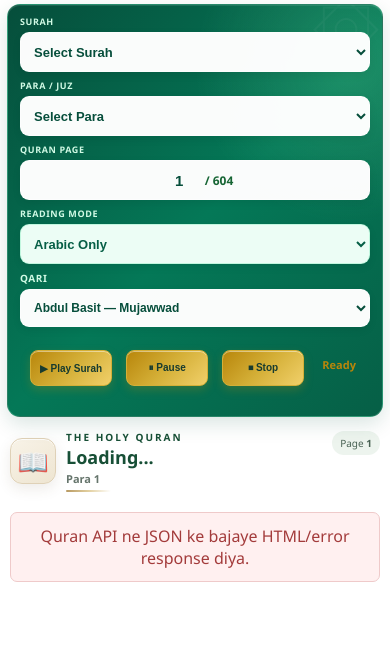
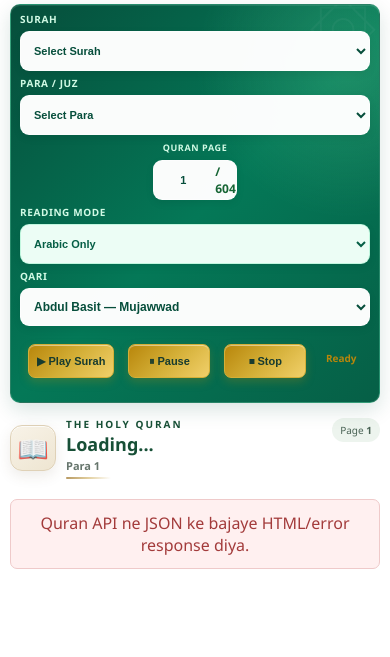
Before and after one commit to mw1438038-prog/quran_project, a Flask app: page /quran in a window 390 px wide. Shown: the top 657 px of the page. Run offline with Flask 3, Linux system fonts and the light colour scheme; data that the repository does not hold is empty; parts of the project's set-up code (start-up, migrations or seed data) failed here and were passed over; some web fonts are replaced.

Commit message:
Fix mobile audio buttons

```diff
--- a/static/css/quran.css
+++ b/static/css/quran.css
@@ -2122,3 +2122,150 @@
     margin-top: 3px;
   }
 }
+/* =========================================
+   MOBILE - COMPACT QURAN CONTROLS
+   ========================================= */
+
+@media (max-width: 600px) {
+  .page-control {
+    width: calc(100% - 20px);
+    margin: 0 auto 8px;
+
+    display: flex;
+    flex-direction: column;
+    gap: 6px;
+
+    padding: 8px 9px;
+    border-radius: 10px;
+  }
+
+  /* Every section */
+  .page-control .control-group,
+  .page-control .surah-selector,
+  .page-control .page-info {
+    width: 100%;
+    margin: 0;
+  }
+
+  /* Small labels */
+  .page-control label {
+    display: block;
+
+    margin-bottom: 2px;
+
+    font-size: 10px;
+    line-height: 1.2;
+    font-weight: 600;
+  }
+
+  /* All select boxes */
+  .page-control select,
+  .page-control input {
+    width: 100%;
+    height: 34px;
+
+    min-height: 34px;
+
+    padding: 4px 8px;
+
+    border-radius: 7px;
+
+    font-size: 11px;
+    line-height: 1.2;
+
+    box-sizing: border-box;
+  }
+
+  /* Qari */
+  .page-control select#qariSelect {
+    width: 100%;
+    min-width: 0;
+
+    height: 34px;
+    min-height: 34px;
+
+    font-size: 11px;
+  }
+
+  /* Surah */
+  .page-control select#surahSelect {
+    height: 34px;
+    font-size: 11px;
+  }
+
+  /* Para / Juz */
+  .page-control select#juzSelect {
+    height: 34px;
+    font-size: 11px;
+  }
+
+  /* Reading Mode */
+  .page-control select#readingMode {
+    height: 34px;
+    font-size: 11px;
+  }
+
+  /* Page number */
+  .page-info {
+    display: flex;
+    align-items: center;
+    gap: 6px;
+  }
+
+  .page-info input {
+    height: 34px;
+    font-size: 11px;
+  }
+
+  /* Reduce arrows / icons if present */
+  .page-control button {
+    min-height: 34px;
+    padding: 4px 8px;
+    font-size: 11px;
+  }
+
+  /* =====================================
+     AUDIO BUTTONS
+     ===================================== */
+
+  .surah-audio-controls {
+    display: flex;
+    justify-content: center;
+    align-items: center;
+
+    gap: 14px;
+
+    margin: 8px auto 12px;
+    padding: 4px 8px;
+  }
+
+  .surah-audio-button {
+    flex: 0 0 auto;
+
+    width: auto;
+    min-width: 82px;
+    max-width: 95px;
+
+    height: 34px;
+
+    padding: 0 8px;
+
+    border-radius: 7px;
+
+    font-size: 10px;
+    font-weight: 700;
+
+    white-space: nowrap;
+
+    display: inline-flex;
+    align-items: center;
+    justify-content: center;
+
+    box-sizing: border-box;
+  }
+
+  .surah-audio-status {
+    font-size: 10px;
+    margin: 2px auto 8px;
+  }
+}
```
